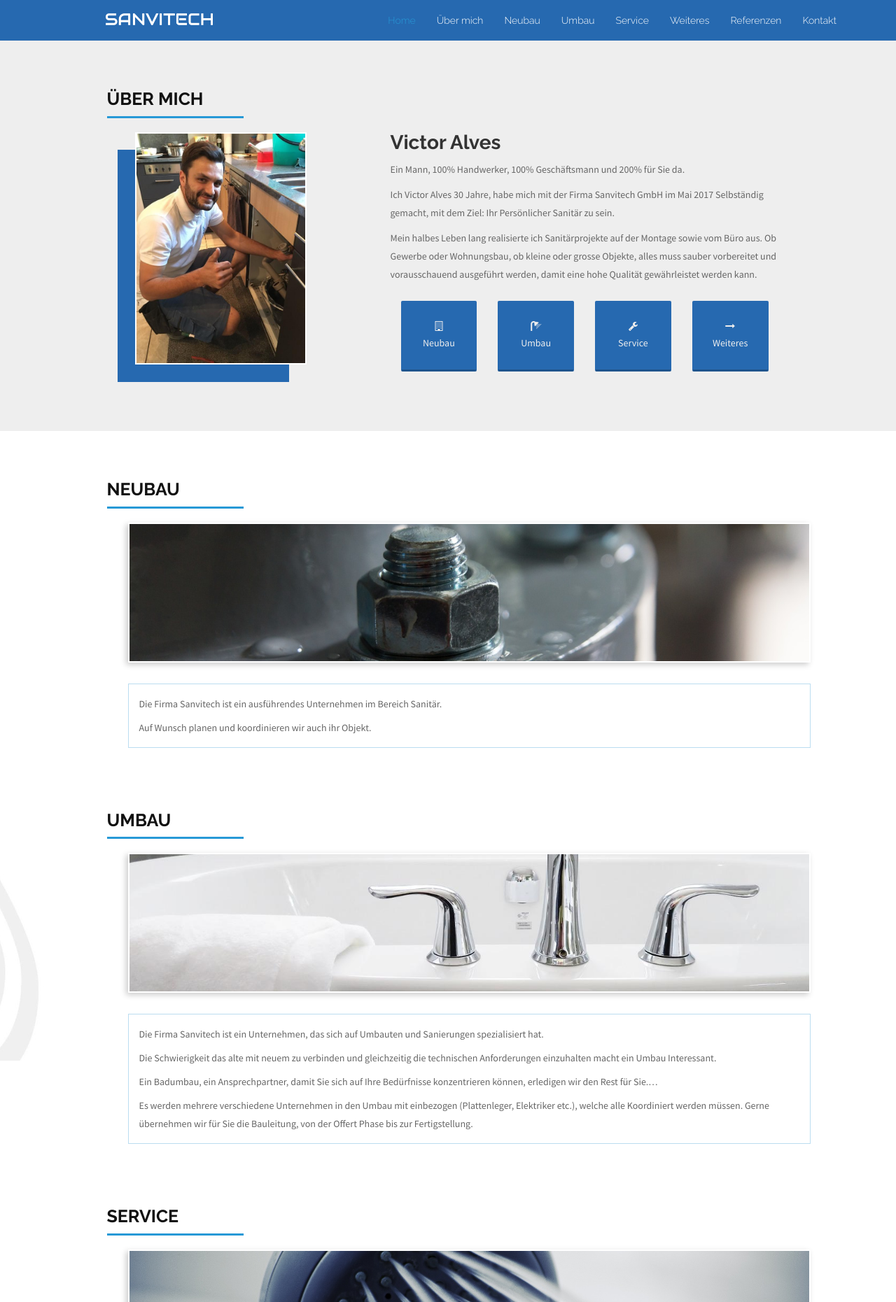
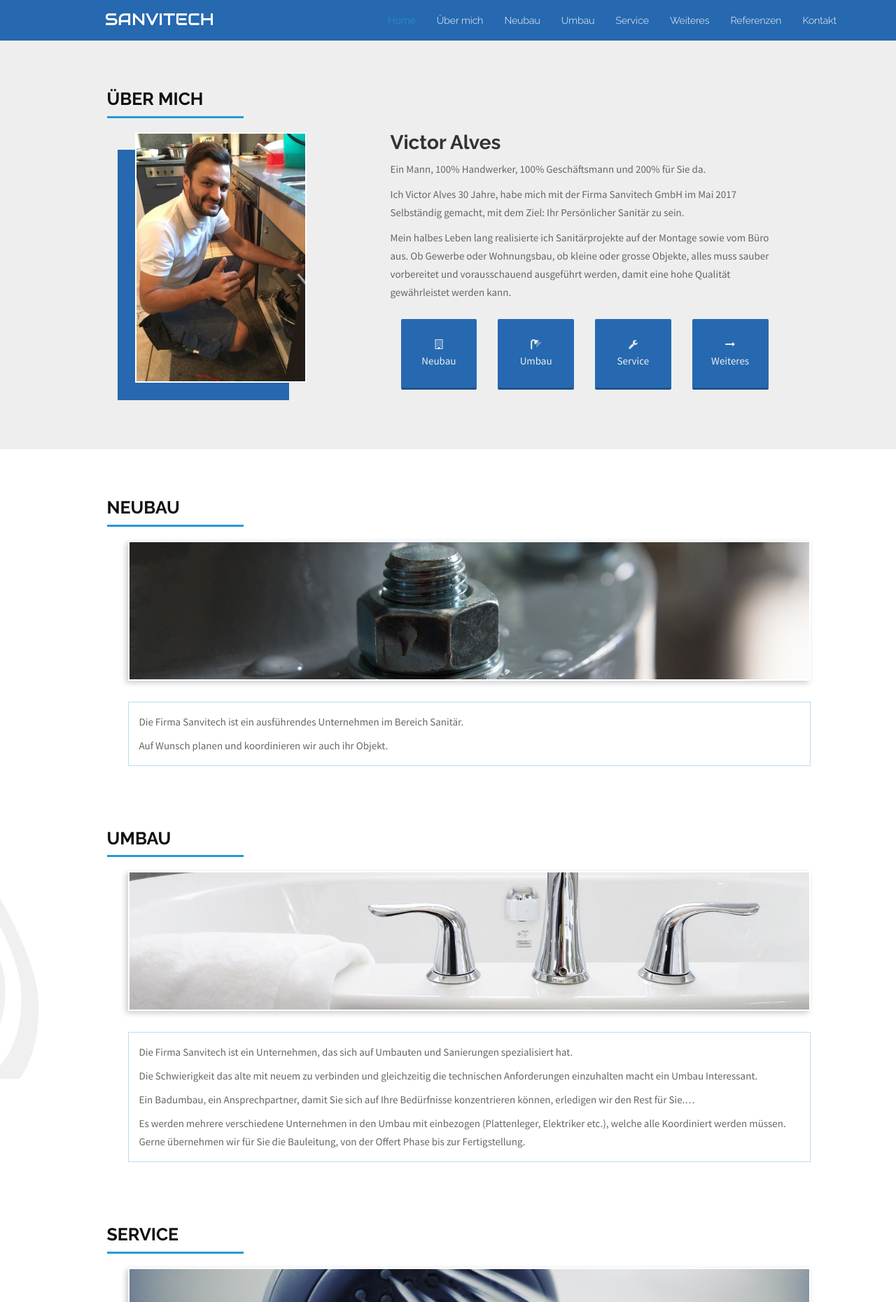
Before and after one commit to elenoid/sanvitech-victor-alves, a Jekyll site: the page built from index.html, in a window 1280 px wide. Shown: the part 362-2223 px from the top of the page at 70% size. Built offline with Jekyll 4.4.1, drawn with Linux system fonts in a browser that asks for light colours.

Commit message:
font-size

```diff
--- a/_sass/_general.scss
+++ b/_sass/_general.scss
@@ -23,6 +23,9 @@ a:hover, a:active, a:focus {
 p {
   padding: 0;
   margin: 0 0 30px 0;
+  @media (min-width: 1200px){
+    font-size: 15px;
+  }
 }
 
 h1, h2, h3, h4, h5, h6 {
```
Also changed, not shown: index.html (+4 -4 lines).
